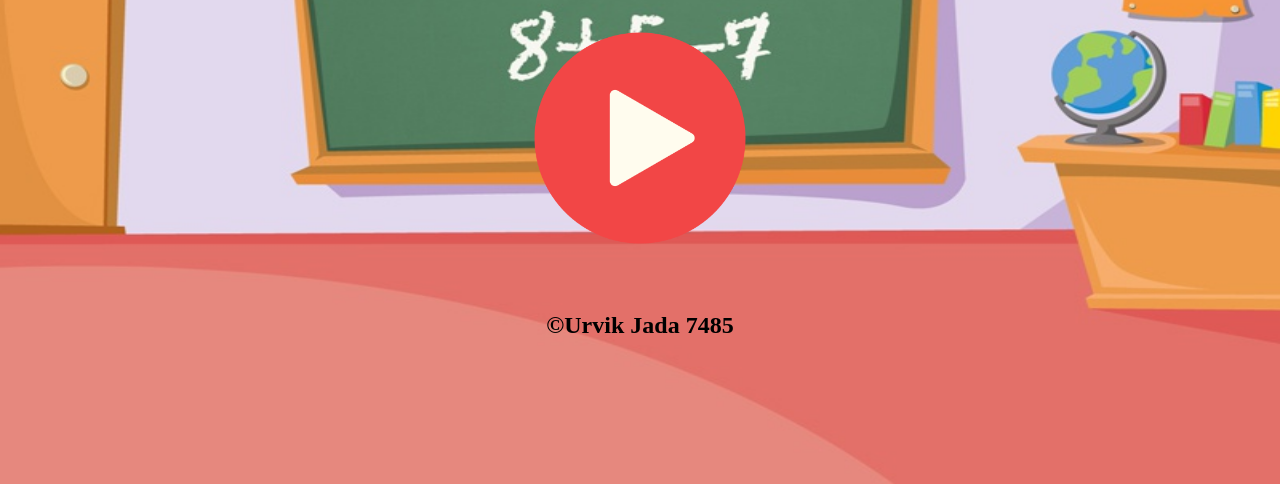
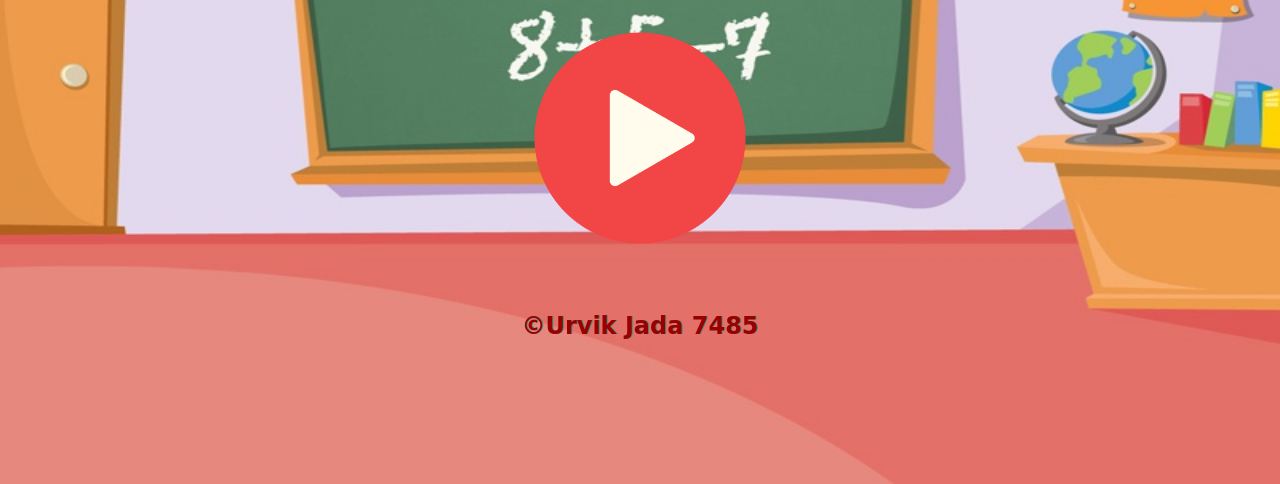
Before and after one commit to Urvik30/math_game, a plain HTML site: page index.html in a window 1280 px wide. Shown: the part 316-800 px from the top of the page. Drawn offline with Linux system fonts and the light colour scheme; a web font is replaced by a local one.

Commit message:
copyright css added

```diff
--- a/math.css
+++ b/math.css
@@ -160,3 +160,11 @@ button{
     color: #DBEDF3;
     text-shadow: 3px 0 #DA0463;
 }
+
+#footer{
+    outline: none;
+    font-family: 'Arvo', cursive;
+    font-weight: 900;
+    color: #9B0000;
+    text-shadow: 1px 0 #3E8E7E;
+}
```
